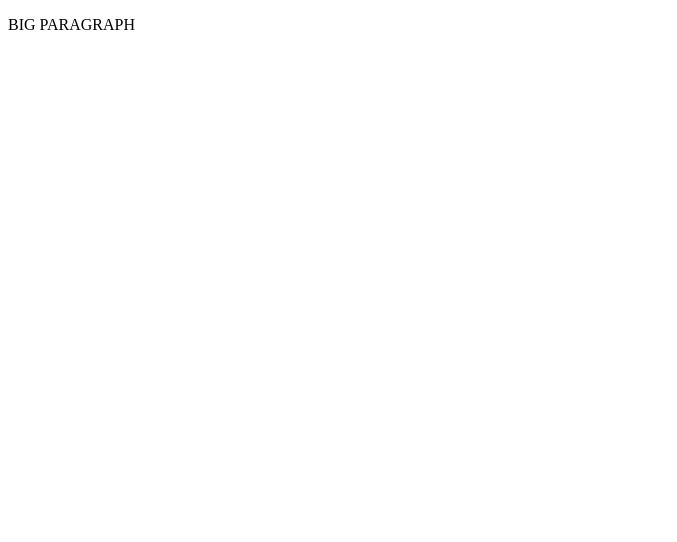
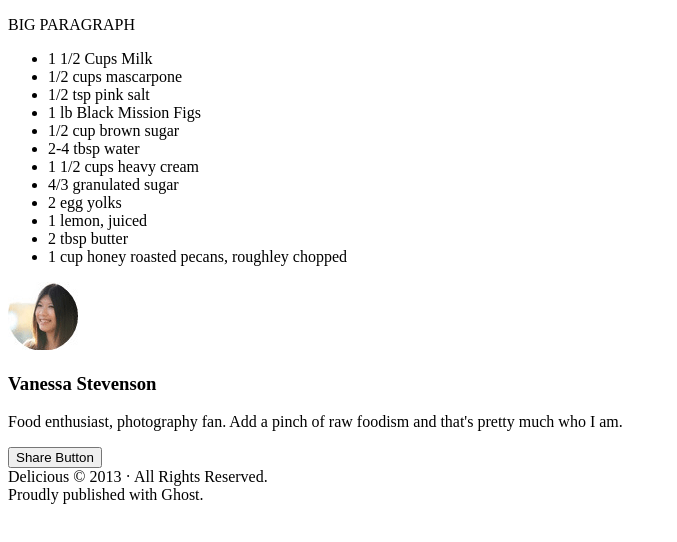
Before and after one commit to hunterdanielson/lab-10a-chocolate-pizza, a plain HTML site: page index.html in a window 1280 px wide. Shown: the whole page, without its empty margins (0-677 px from the left). Drawn offline with Linux system fonts and the light colour scheme.

Commit message:
bottom up to recipe note html

```diff
--- a/index.html
+++ b/index.html
@@ -13,8 +13,35 @@
     <header></header>
     <main>
         <p>BIG PARAGRAPH</p>
+        <ul id="recipe-note">
+            <li>1 1/2 Cups Milk</li>
+            <li>1/2 cups mascarpone</li>
+            <li>1/2 tsp pink salt</li>
+            <li>1 lb Black Mission Figs</li>
+            <li>1/2 cup brown sugar</li>
+            <li>2-4 tbsp water</li>
+            <li>1 1/2 cups heavy cream</li>
+            <li>4/3 granulated sugar</li>
+            <li>2 egg yolks</li>
+            <li>1 lemon, juiced</li>
+            <li>2 tbsp butter</li>
+            <li>1 cup honey roasted pecans, roughley chopped</li>
+        </ul>
+        <div class="bar" id="bottom-bar"></div>
+        <section>
+            <img src="lab-assets/van-pic.png" alt="van-pic">
+            <h3>Vanessa Stevenson</h3>
+            <p>Food enthusiast, photography fan. Add a pinch of raw foodism and that's pretty much who I am.</p>
+            <button id="share-recipe">Share Button</button>
+        </section>
     </main>
-    <footer></footer>
+    <footer>
+        <div id="bottom-fork-icon"></div>
+        <div id="bottom-text">Delicious &copy; 2013 &middot; All Rights Reserved.
+            <br>
+            Proudly published with Ghost.
+        </div>
+    </footer>
     <script type="module" src="app.js"></script>
 </body>
 
```
Also changed, not shown: test/example.test.js (+1 -1 lines).
